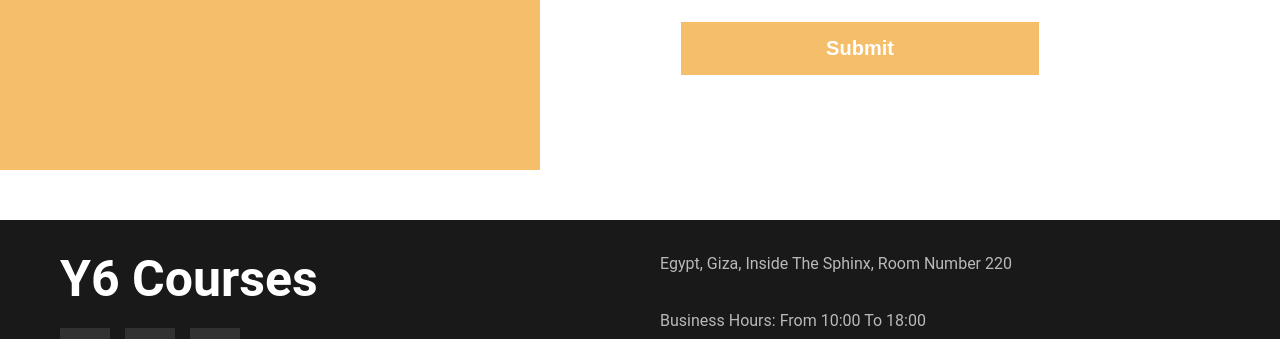
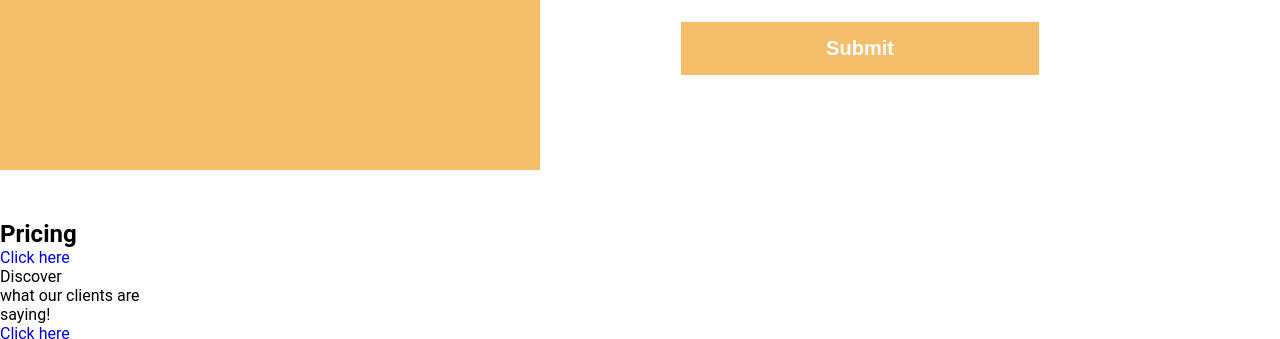
Before and after one commit to JoeZZ-10/6y.final.github.io, a plain HTML site: page index.html in a window 1280 px wide. Shown: the part 1923-2262 px from the top of the page. Drawn offline with nearby package versions, Linux system fonts and the light colour scheme.

Commit message:
ضفت لينك للاسعار والاراء

```diff
--- a/index.html
+++ b/index.html
@@ -167,7 +167,20 @@
       </div>
     </div>
     <!--@ End Discount -->
-
+    <!--@ Start Pricing and Review -->
+    <div class="pricing-and-review">
+      <div class="flex-container">
+        <div class="price-heading">
+          <h2>Pricing</h2>
+          <a href="#" class="link">Click here</a>
+        </div>
+        <div class="review">
+          <p class="review-text">Discover <br> what our clients are <br> saying!</p>
+          <a href="#" class="link">Click here</a>
+        </div>
+      </div>
+    </div>
+    <!--@ End Pricing and Review -->
     <!-- @ Start Footer -->
     <div class="footer">
       <div class="container">
```
